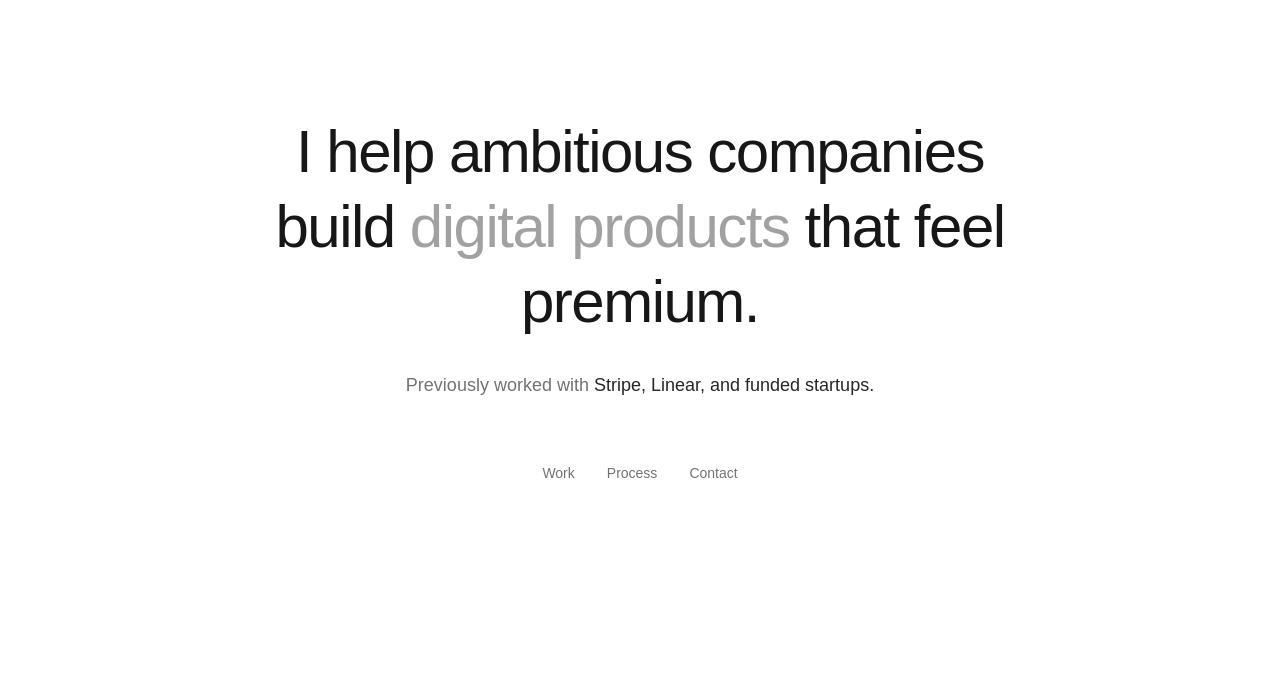
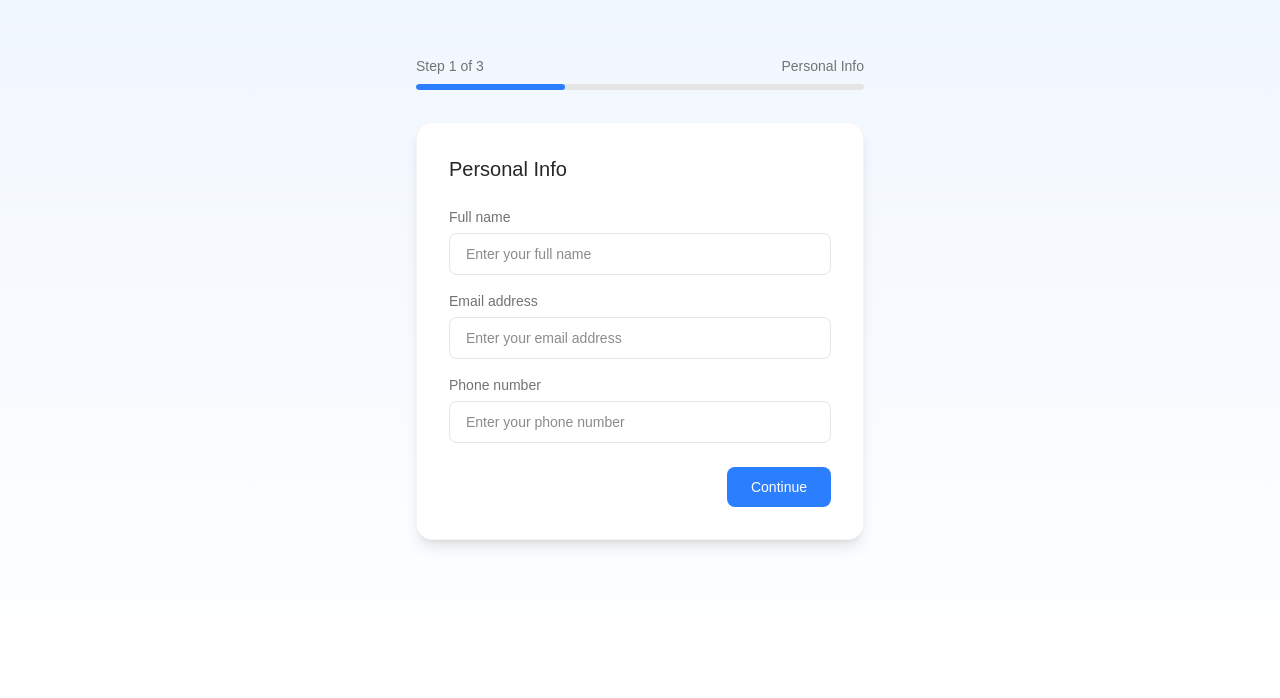
Before and after one commit to xanadulea/my-portfolio, a Next.js app: page / in a window 1280 px wide. Shown: the part 102-800 px from the top of the page. Built offline with nearby package versions, Linux system fonts and the light colour scheme; no server answers.

Commit message:
Aurora onboarding demo

```diff
--- a/package.json
+++ b/package.json
@@ -9,11 +9,15 @@
     "lint": "eslint"
   },
   "dependencies": {
+    "@react-three/drei": "^10.7.7",
+    "@react-three/fiber": "^9.6.1",
     "framer-motion": "^12.38.0",
     "next": "16.2.4",
+    "next-fonts": "^1.5.1",
     "react": "19.2.4",
     "react-dom": "19.2.4",
-    "resend": "^6.12.2"
+    "resend": "^6.12.2",
+    "three": "^0.184.0"
   },
   "devDependencies": {
     "@tailwindcss/postcss": "^4",
--- a/src/app/page.tsx
+++ b/src/app/page.tsx
@@ -1,66 +1,140 @@
-import { projects } from "../data/projects";
-import ProjectCard from "../components/ProjectCard";
-import Testimonials from "../components/Testimonials";
-import Process from "../components/Process";
-import InteractiveDemo from "../components/InteractiveDemo";
-import ContactForm from "../components/ContactForm";
+"use client";
+
+import { useState } from "react";
+import { motion, AnimatePresence } from "framer-motion";
+
+const steps = [
+  {
+    title: "Personal Info",
+    fields: ["Full name", "Email address", "Phone number"],
+  },
+  {
+    title: "Medical History",
+    fields: ["Allergies", "Current medications", "Previous surgeries"],
+  },
+  {
+    title: "Confirmation",
+    fields: [],
+  },
+];
 
 export default function Home() {
+  const [step, setStep] = useState(0);
+  const [direction, setDirection] = useState(1);
+  const [done, setDone] = useState(false);
+
+  const next = () => {
+    if (step < steps.length - 1) {
+      setDirection(1);
+      setStep(step + 1);
+    } else {
+      setDone(true);
+    }
+  };
+
+  const back = () => {
+    setDirection(-1);
+    setStep(step - 1);
+  };
+
+  const progress = ((step + 1) / steps.length) * 100;
+
+  if (done) {
+    return (
+      <main className="min-h-screen bg-gradient-to-b from-blue-50 to-white flex items-center justify-center px-4">
+        <motion.div
+          initial={{ scale: 0.8, opacity: 0 }}
+          animate={{ scale: 1, opacity: 1 }}
+          className="text-center"
+        >
+          <div className="w-20 h-20 mx-auto mb-6 rounded-full bg-green-100 flex items-center justify-center text-3xl">
+            ✓
+          </div>
+          <h1 className="text-2xl font-medium text-neutral-800 mb-2">
+            You're all set!
+          </h1>
+          <p className="text-neutral-500">
+            Your onboarding is complete. We'll be in touch.
+          </p>
+        </motion.div>
+      </main>
+    );
+  }
+
   return (
-    <main className="min-h-screen">
-      {/* Hero */}
-      <section className="min-h-screen flex flex-col items-center justify-center px-6">
-        <h1 className="text-4xl md:text-6xl font-light tracking-tight text-center max-w-3xl leading-tight">
-          I help ambitious companies build{" "}
-          <span className="text-neutral-400">digital products</span> that feel
-          premium.
-        </h1>
+    <main className="min-h-screen bg-gradient-to-b from-blue-50 to-white flex items-center justify-center px-4">
+      <div className="w-full max-w-md">
+        {/* Progress bar */}
+        <div className="mb-8">
+          <div className="flex justify-between text-sm text-neutral-500 mb-2">
+            <span>
+              Step {step + 1} of {steps.length}
+            </span>
+            <span>{steps[step].title}</span>
+          </div>
+          <div className="h-1.5 bg-neutral-200 rounded-full overflow-hidden">
+            <motion.div
+              className="h-full bg-blue-500 rounded-full"
+              animate={{ width: `${progress}%` }}
+              transition={{ type: "spring", stiffness: 100, damping: 20 }}
+            />
+          </div>
+        </div>
 
-        <p className="mt-8 text-neutral-500 text-lg">
-          Previously worked with{" "}
-          <span className="text-neutral-800">
-            Stripe, Linear, and funded startups.
-          </span>
-        </p>
+        {/* Form card */}
+        <AnimatePresence mode="wait" custom={direction}>
+          <motion.div
+            key={step}
+            custom={direction}
+            initial={{ x: 50 * direction, opacity: 0 }}
+            animate={{ x: 0, opacity: 1 }}
+            exit={{ x: -50 * direction, opacity: 0 }}
+            transition={{ type: "spring", stiffness: 150, damping: 20 }}
+            className="bg-white rounded-2xl shadow-lg border border-neutral-100 p-8"
+          >
+            <h2 className="text-xl font-medium mb-6 text-neutral-800">
+              {steps[step].title}
+            </h2>
 
-        <nav className="mt-16 flex gap-8 text-sm text-neutral-500">
-          <a href="#work" className="hover:text-neutral-800 transition-colors">
-            Work
-          </a>
-          <a
-            href="#process"
-            className="hover:text-neutral-800 transition-colors"
-          >
-            Process
-          </a>
-          <a
-            href="#contact"
-            className="hover:text-neutral-800 transition-colors"
-          >
-            Contact
-          </a>
-        </nav>
-      </section>
+            {steps[step].fields.map((field, i) => (
+              <div key={i} className="mb-4">
+                <label className="block text-sm text-neutral-500 mb-1.5">
+                  {field}
+                </label>
+                <input
+                  type="text"
+                  placeholder={`Enter your ${field.toLowerCase()}`}
+                  className="w-full px-4 py-2.5 rounded-lg border border-neutral-200 text-sm focus:outline-none focus:border-blue-400 transition-colors"
+                />
+              </div>
+            ))}
 
-      {/* Work */}
-      <section id="work" className="max-w-5xl mx-auto px-6 pb-24">
-        <h2 className="text-2xl font-light text-neutral-400 mb-16 text-center">
-          Selected Work
-        </h2>
+            {step === 2 && (
+              <div className="bg-blue-50 rounded-lg p-4 text-sm text-blue-800">
+                ✓ By continuing, you confirm all information is accurate and
+                complete.
+              </div>
+            )}
 
-        {projects.map((project) => (
-          <ProjectCard key={project.id} project={project} />
-        ))}
-      </section>
-
-      {/* Testimonials */}
-      <Testimonials />
-
-      {/* Process */}
-      <Process />
-       <InteractiveDemo />
-             <ContactForm />
-
+            <div className="flex gap-3 mt-6">
+              {step > 0 && (
+                <button
+                  onClick={back}
+                  className="px-6 py-2.5 text-sm text-neutral-600 hover:text-neutral-800 transition-colors"
+                >
+                  Back
+                </button>
+              )}
+              <button
+                onClick={next}
+                className="ml-auto px-6 py-2.5 bg-blue-500 text-white text-sm rounded-lg hover:bg-blue-600 transition-colors"
+              >
+                {step === 2 ? "Complete" : "Continue"}
+              </button>
+            </div>
+          </motion.div>
+        </AnimatePresence>
+      </div>
     </main>
   );
 }
--- /dev/null
+++ b/src/components/HeroRibbon.tsx
@@ -0,0 +1,73 @@
+"use client";
+
+import { useRef, useMemo } from "react";
+import { Canvas, useFrame } from "@react-three/fiber";
+import { MeshDistortMaterial } from "@react-three/drei";
+import * as THREE from "three";
+
+function Ribbon() {
+  const meshRef = useRef<THREE.Mesh>(null);
+
+  const geometry = useMemo(() => {
+    const shape = new THREE.Shape();
+    const width = 4;
+    const height = 0.6;
+
+    shape.moveTo(-width / 2, -height / 2);
+    shape.lineTo(width / 2, -height / 2);
+    shape.lineTo(width / 2, height / 2);
+    shape.lineTo(-width / 2, height / 2);
+    shape.closePath();
+
+    return new THREE.ExtrudeGeometry(shape, {
+      depth: 0.15,
+      bevelEnabled: true,
+      bevelThickness: 0.08,
+      bevelSize: 0.08,
+      bevelSegments: 30,
+    });
+  }, []);
+
+  useFrame((state) => {
+    if (meshRef.current) {
+      meshRef.current.rotation.y =
+        Math.sin(state.clock.elapsedTime * 0.3) * 0.2;
+      meshRef.current.rotation.x =
+        Math.cos(state.clock.elapsedTime * 0.4) * 0.15;
+      meshRef.current.position.y =
+        Math.sin(state.clock.elapsedTime * 0.5) * 0.3;
+    }
+  });
+
+  return (
+    <mesh ref={meshRef} geometry={geometry} position={[0, 0, 0]}>
+      <MeshDistortMaterial
+        color="#A0A0A0"
+        metalness={0.85}
+        roughness={0.15}
+        distort={0.25}
+        speed={1.5}
+        envMapIntensity={0.6}
+        transparent
+        opacity={0.3}
+      />
+    </mesh>
+  );
+}
+
+export default function HeroRibbon() {
+  return (
+    <div className="absolute inset-0 -z-10 overflow-hidden pointer-events-none">
+      <Canvas
+        camera={{ position: [0, 0, 4.5], fov: 50 }}
+        dpr={[1, 1.5]}
+        gl={{ antialias: true, alpha: true }}
+      >
+        <ambientLight intensity={0.6} />
+        <directionalLight position={[5, 5, 5]} intensity={1.2} />
+        <directionalLight position={[-3, 2, -3]} intensity={0.5} />
+        <Ribbon />
+      </Canvas>
+    </div>
+  );
+}
```
Also changed, not shown: 1 other file (tests, documents, lock files or other folders).
